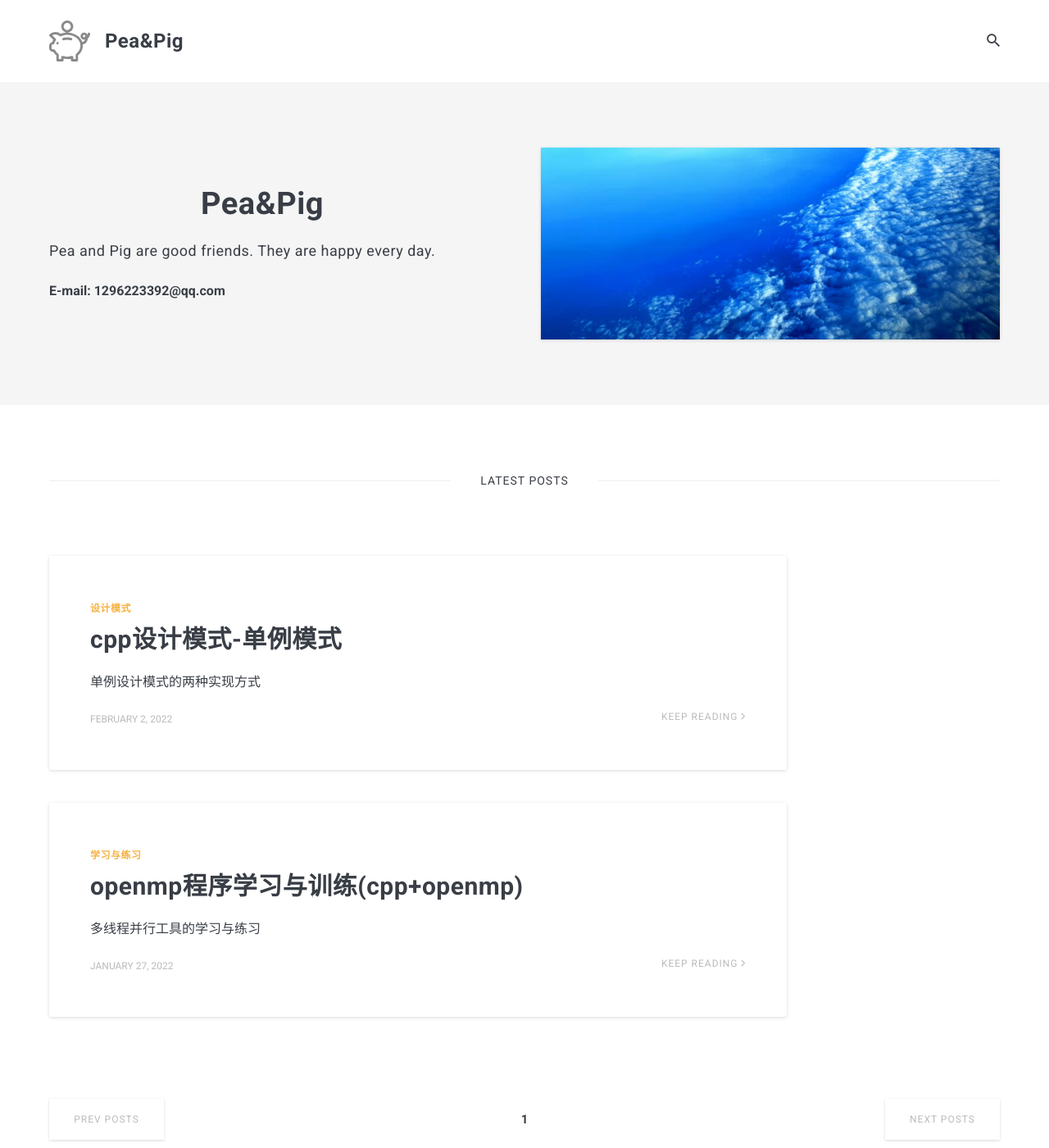
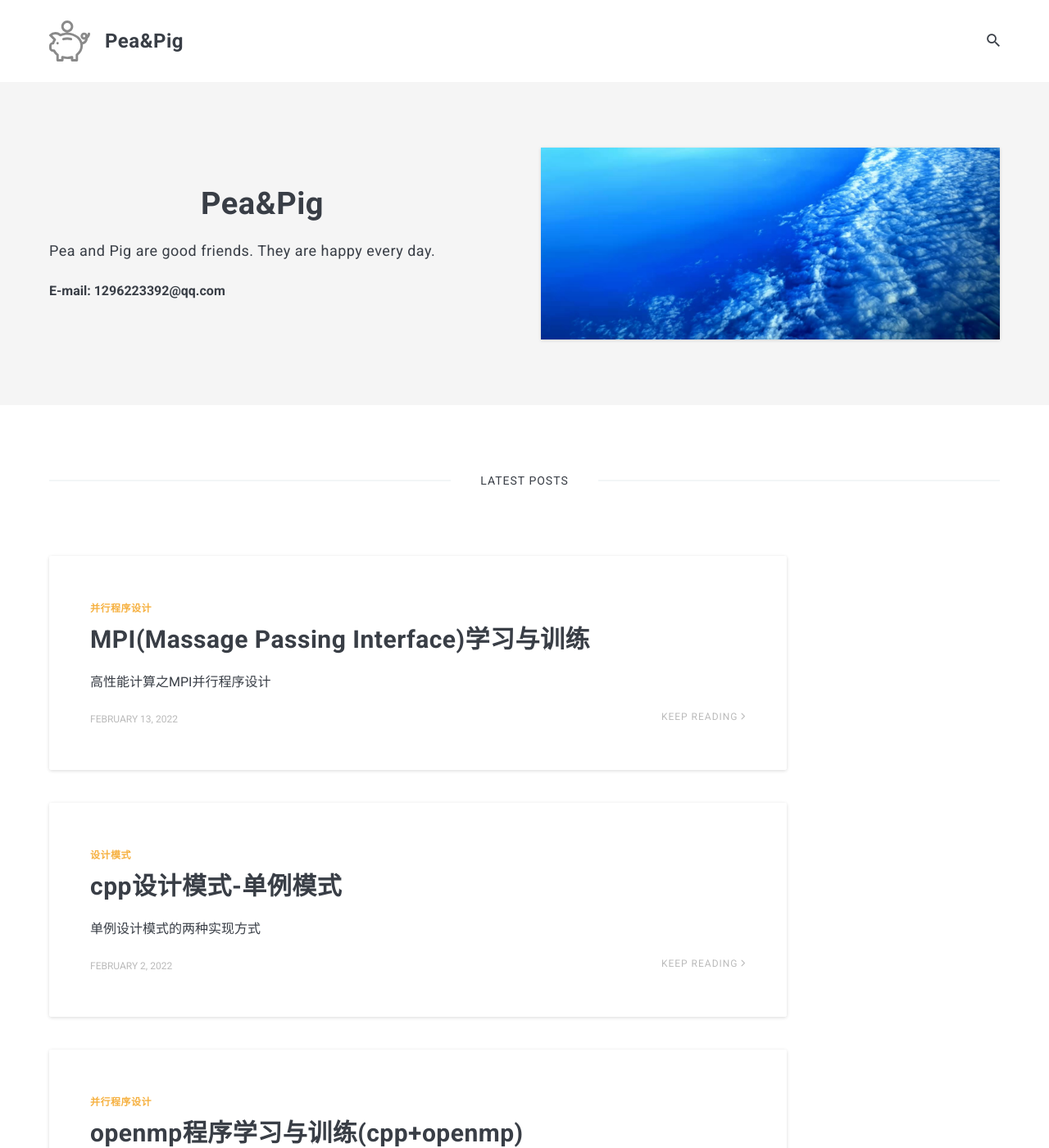
Before and after one commit to Wanglongke/wanglongke.github.io, a Jekyll site: the page built from index.html, in a window 1280 px wide and 1400 px high. Shown: the whole window at 82% size. Built offline with Jekyll 4.4.1, drawn with Linux system fonts in a browser that asks for light colours; nearby versions of some CDN libraries; the list of posts is cut into pages by our own code.

Commit message:
“update”

```diff
--- a/_posts/2022-01-27-openmpLearning.markdown
+++ b/_posts/2022-01-27-openmpLearning.markdown
@@ -2,7 +2,7 @@
 layout: post
 title:  openmp程序学习与训练(cpp+openmp)
 date:   2022-01-27 17:00:00 +0300
-tags:   学习与练习
+tags:   并行程序设计
 description: 多线程并行工具的学习与练习
 ---
 
--- /dev/null
+++ b/_posts/2022-02-13-MPIlearning.markdown
@@ -0,0 +1,22 @@
+---
+layout: post
+title:  MPI(Massage Passing Interface)学习与训练
+date:   2022-02-13 15:30:00 +0300
+tags:   并行程序设计
+description: 高性能计算之MPI并行程序设计
+---
+
+这里将记录MPI并行程序设计的学习过程。
+
+# [目录](#目录)
+1. [并行程序设计简介](#并行程序设计简介)
+2. [MPI的基本用法](#MPI的基本用法)
+3. [未完待续](#未完待续)
+
+# [并行程序设计简介](#目录)
+
+
+# [MPI的基本用法](#目录)
+
+
+# [未完待续](#目录)
```
